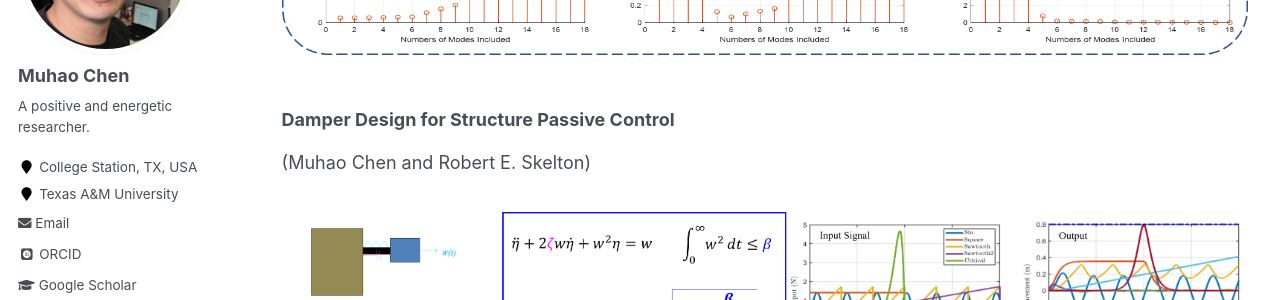
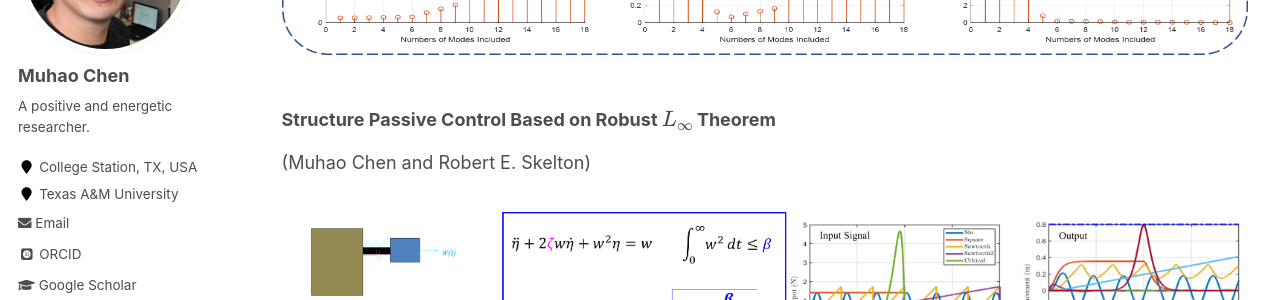
Before and after one commit to Muhao-Chen/muhao-chen.github.io, a Jekyll site: the page built from _pages/research.md, in a window 1280 px wide and 900 px high, scrolled down 3844 px. Shown: the part 156-456 px from the top of the window. Built offline with Jekyll 4.4.1, drawn with Linux system fonts in a browser that asks for light colours; some web fonts are replaced; formulas are drawn with MathJax 3.

Commit message:
Update research.md

```diff
--- a/_pages/research.md
+++ b/_pages/research.md
@@ -154,7 +154,7 @@ All my research mainly focuses on three topics: 1) Integrating Structure and Con
 <figure><img src="{{ site.url }}/images/rffi/model_error.png" width="800"/></figure>
 
 
-### Damper Design for Structure Passive Control
+### Structure Passive Control Based on Robust $L_{\infty}$ Theorem
 <!-- (with Dr. Robert E. Skelton) -->
 (Muhao Chen and Robert E. Skelton)
 
```
